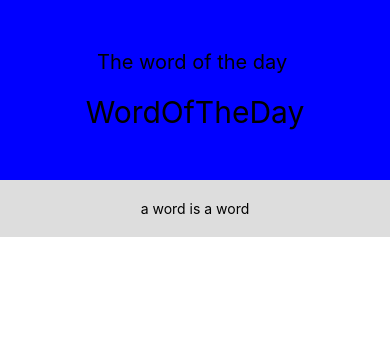
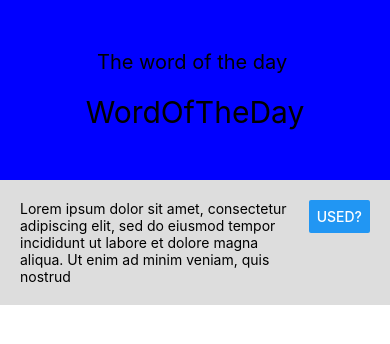
Before and after one commit to Amigostres/Word-of-the-day, a React Native app: screen / in a window 390 px wide. Shown: the top 344 px of the page. Built offline with nearby package versions, Linux system fonts and the light colour scheme.

Commit message:
added layout

```diff
--- a/App.tsx
+++ b/App.tsx
@@ -1,10 +1,11 @@
 import React, {useState} from 'react';
 import { StatusBar } from 'expo-status-bar';
-import { StyleSheet, Text, View } from 'react-native';
+import { Button, StyleSheet, Text, View } from 'react-native';
 
 export default function App() {
+  const fillerText:string = `Lorem ipsum dolor sit amet, consectetur adipiscing elit, sed do eiusmod tempor incididunt ut labore et dolore magna aliqua. Ut enim ad minim veniam, quis nostrud`
   const [word, setWord] = useState("WordOfTheDay")
-  const [definition, setDefinition] = useState('a word is a word')
+  const [definition, setDefinition] = useState(fillerText)
   return (
     <View style={styles.container}>
       {/* here will be the header and the world of the day */}
@@ -17,8 +18,20 @@ export default function App() {
 
       {/* here there will be the definition */}
       <View style={styles.DefinitionContainer}>
-        <Text>{definition}</Text>
+        <Text style={styles.textComponent}>{definition}</Text>
+        <Button title='used?' />
       </View>
+
+      {/* example use cases */}
+      <View>
+
+      </View>
+
+      {/* used words history */}
+      <View>
+
+      </View>
+
     </View>
   );
 }
@@ -46,8 +59,17 @@ const styles = StyleSheet.create({
 
   },
   DefinitionContainer : {
+    alignItems: 'flex-start',
+    flexDirection: 'row',
+    gap: 20,
     alignSelf: 'center',
     padding: 20
     // flex:2
+  },
+  textComponent: {
+    flex: 2,
+
+  },
+  usedButton: {
   }
 });
```
